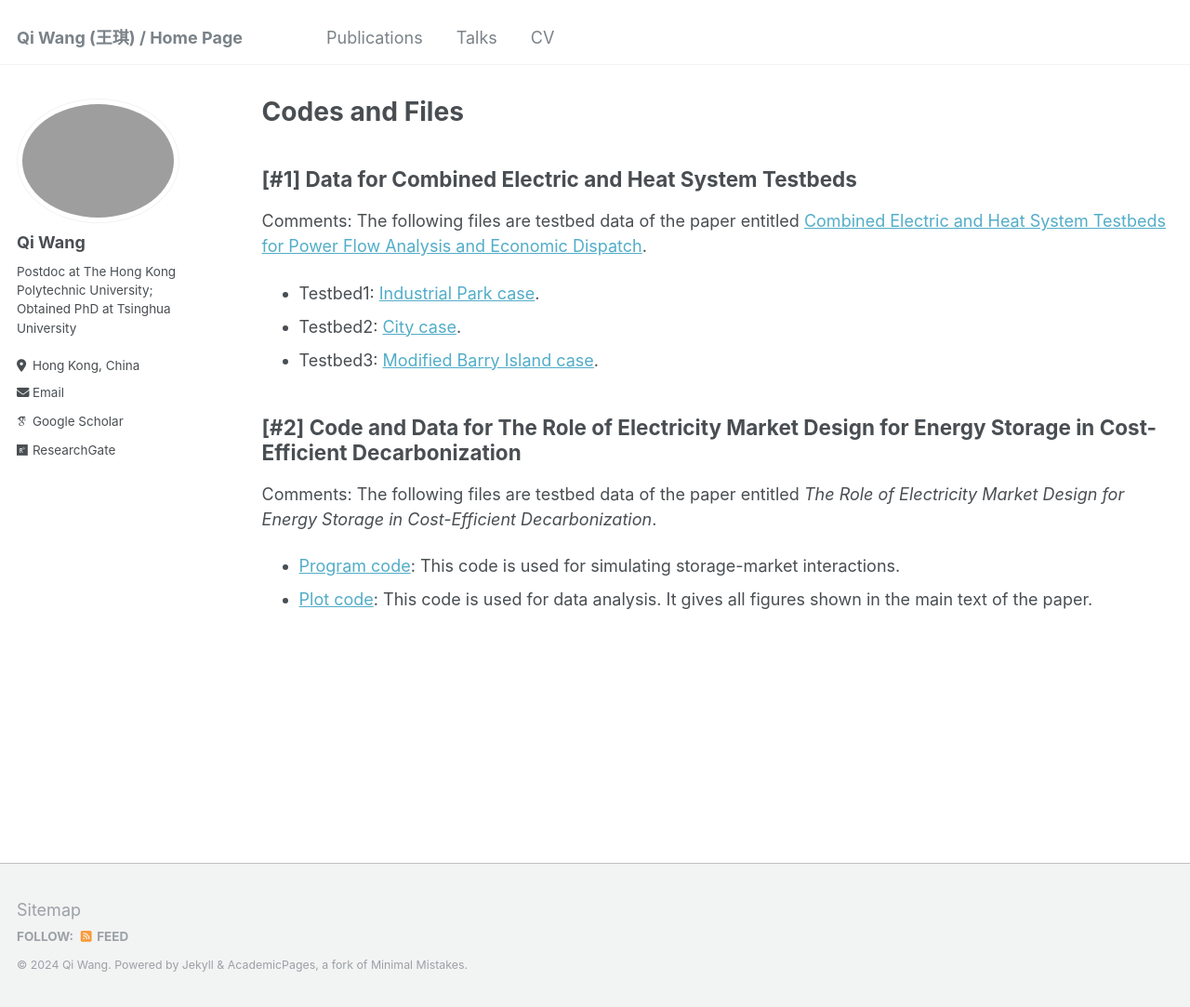
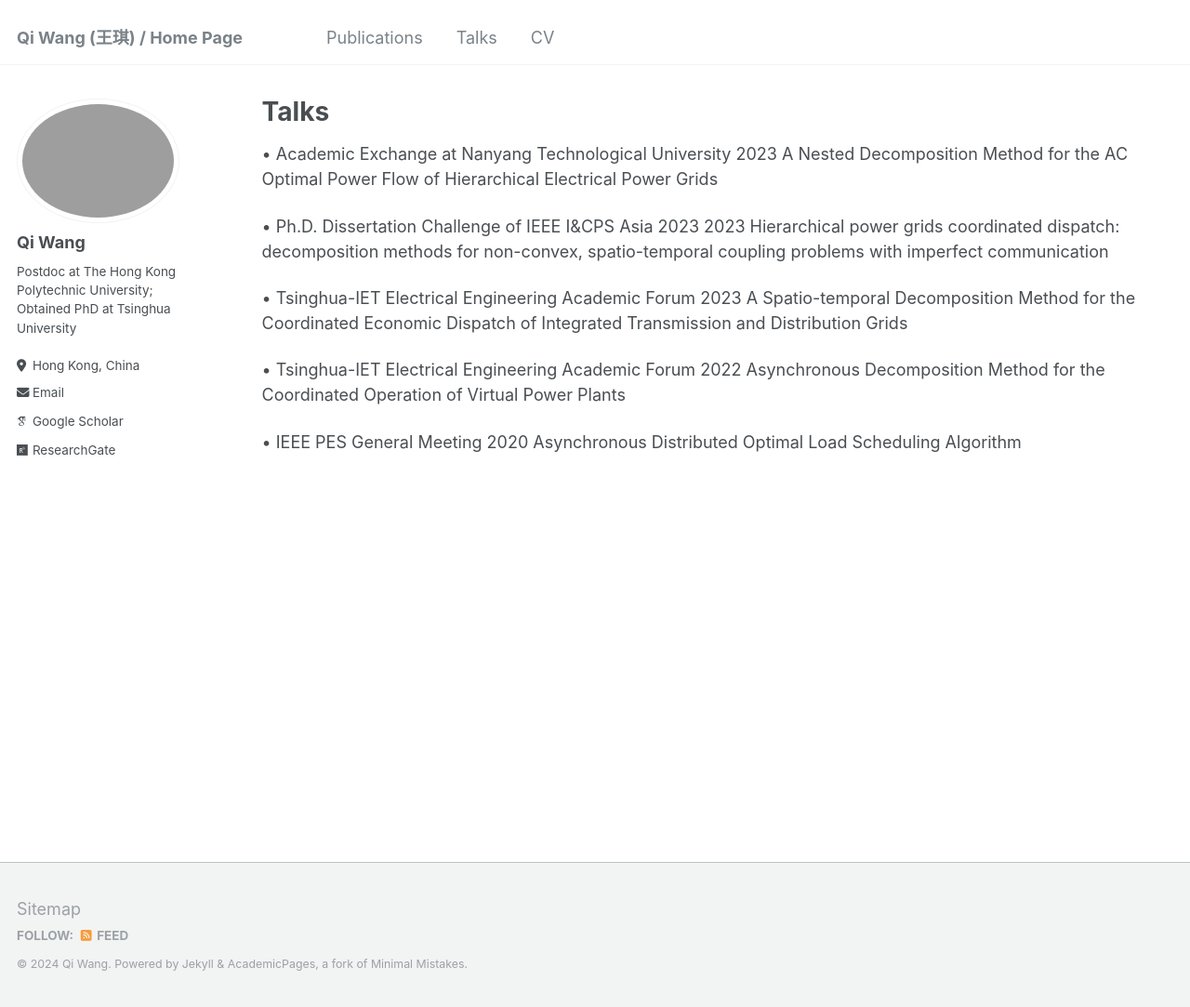
Before and after one commit to lalajiayou/WangQi_THU.github.io, a Jekyll site: the page built from _pages/Talks.md, in a window 1280 px wide and 1083 px high. Shown: the whole window at 93% size. Built offline with Jekyll 4.4.1, drawn with Linux system fonts in a browser that asks for light colours; some web fonts are replaced.

Commit message:
Update Talks.md

```diff
--- a/_pages/Talks.md
+++ b/_pages/Talks.md
@@ -1,25 +1,24 @@
 ---
 layout: archive
-title: "Codes and Files"
-permalink: /codes/
+title: "Talks"
+permalink: /Talks/
 author_profile: true
 ---
 
-[#1] Data for Combined Electric and Heat System Testbeds
--------
-Comments: The following files are testbed data of the paper entitled [Combined Electric and Heat System Testbeds for Power Flow Analysis and Economic Dispatch](https://ieeexplore.ieee.org/abstract/document/9265441).
+•	Academic Exchange at Nanyang Technological University                                                                                2023
+A Nested Decomposition Method for the AC Optimal Power Flow of Hierarchical Electrical Power Grids
 
-* Testbed1: [Industrial Park case](https://docs.google.com/spreadsheets/d/1Zvn3dvXOcQP_zVZ_s0LNUmSunfGlwfBB/edit?usp=sharing&ouid=108279062196019636273&rtpof=true&sd=true).
-* Testbed2: [City case](https://docs.google.com/spreadsheets/d/1dQuWef6a_tvywI77WXcTAgsqmDyFGD3H/edit?usp=sharing&ouid=108279062196019636273&rtpof=true&sd=true).
-* Testbed3: [Modified Barry Island case](https://docs.google.com/spreadsheets/d/1u0pp2BUgdesQ5lEBuuPDIRMhxS9INvC6/edit?usp=sharing&ouid=108279062196019636273&rtpof=true&sd=true).
+•	Ph.D. Dissertation Challenge of IEEE I&CPS Asia 2023                                                                                 2023
+Hierarchical power grids coordinated dispatch: decomposition methods for non-convex, spatio-temporal coupling problems with imperfect communication
 
-[#2] Code and Data for The Role of Electricity Market Design for Energy Storage in Cost-Efficient Decarbonization
--------
-Comments: The following files are testbed data of the paper entitled _The Role of Electricity Market Design for Energy Storage in Cost-Efficient Decarbonization_.
+•	Tsinghua-IET Electrical Engineering Academic Forum                                                                                   2023
+A Spatio-temporal Decomposition Method for the Coordinated Economic Dispatch of Integrated Transmission and Distribution Grids
 
+•	Tsinghua-IET Electrical Engineering Academic Forum                                                                                   2022
+Asynchronous Decomposition Method for the Coordinated Operation of Virtual Power Plants
 
-* [Program code](https://github.com/Huskyseen/Storage_Market/tree/main/program_code): This code is used for simulating storage-market interactions.
-* [Plot code](https://github.com/Huskyseen/Storage_Market/tree/main/plot_code): This code is used for data analysis. It gives all figures shown in the main text of the paper.
+•	IEEE PES General Meeting                                                                                                             2020
+Asynchronous Distributed Optimal Load Scheduling Algorithm
 
 
 
```
